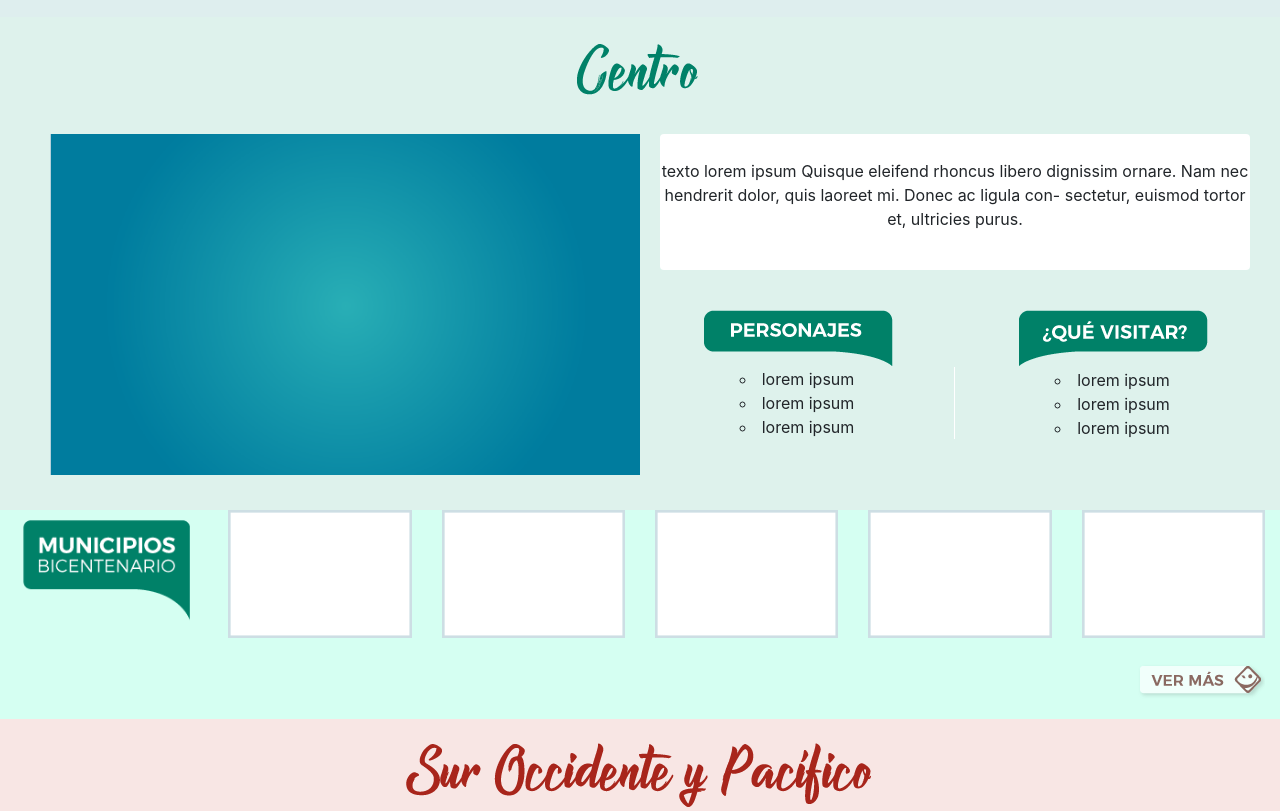
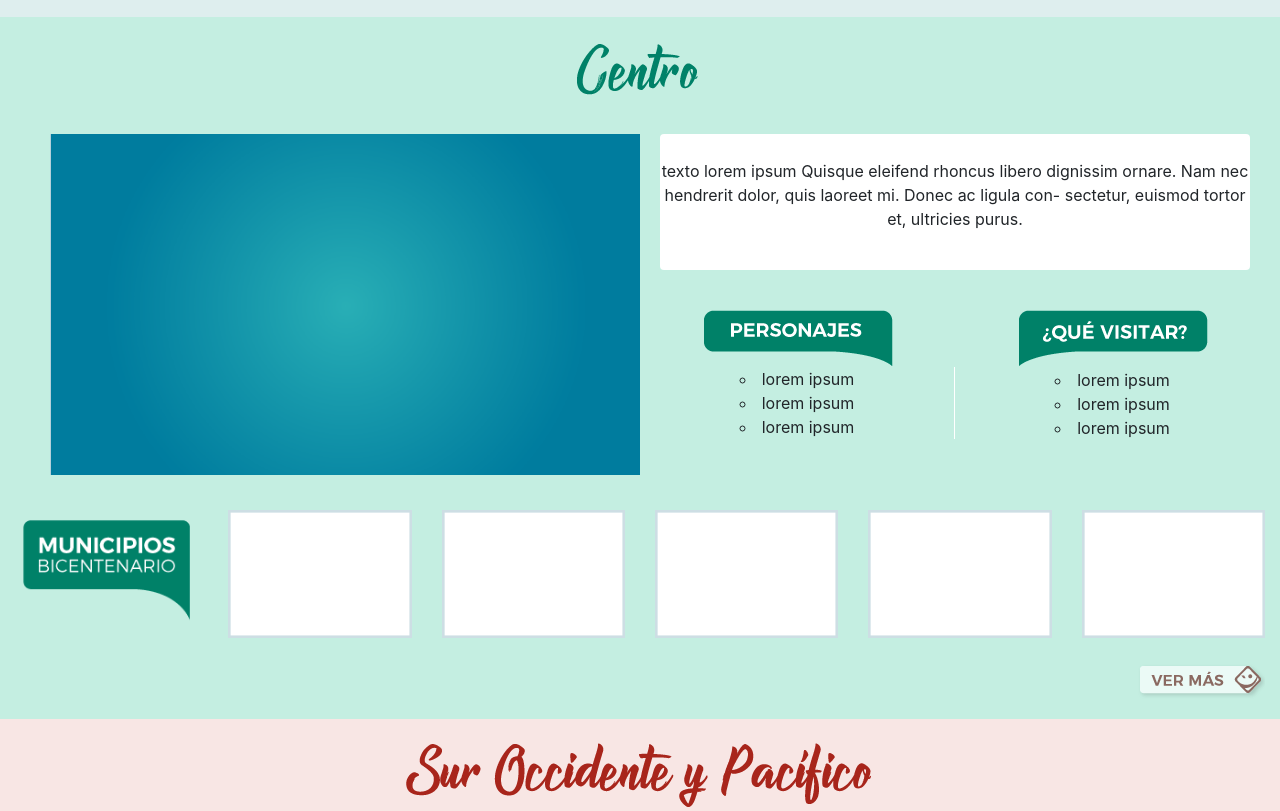
Before and after one commit to juanda3111/bicentenario, a plain HTML site: page index.html in a window 1280 px wide. Shown: the part 1655-2466 px from the top of the page. Drawn offline with nearby package versions, Linux system fonts and the light colour scheme.

Commit message:
agrego padding al navbar y cambio el color del div de centro a un verde mas fuerte

```diff
--- a/css/styles.css
+++ b/css/styles.css
@@ -10,7 +10,7 @@
 #removedor-decoracion-hipertextos{
   text-decoration: none;
   color: #804000;
-  padding-right:20px;/*de paso agrego un padding por aca*/
+  padding-right:35px;/*de paso agrego un padding por aca*/
 }
 
 a {
@@ -291,7 +291,7 @@ padding-bottom: 20px;
 /*div centro*/
 
 #color-fondo-centro{
-background-color: #def2ec;
+background-color: #c4eee1;
 text-align: center;
 padding:10px;
 padding-bottom: 20px;}
--- a/index.html
+++ b/index.html
@@ -220,7 +220,7 @@
 		</div>
 				<!--Imagenes de las regiones-->
 				<div class="container-fluid">
-					<div class="row" style="background-color:#d5fff2;">
+					<div class="row" style="background-color:#c4eee1;">
 						<div class="col-sm-2">
 							<img src="img/centro-municipios.png" alt="" style="width: 100%;">
 						</div>
@@ -242,7 +242,7 @@
 					</div>
 				</div>
 
-				<div class="container-fluid" id="boton-ver-mas-llanos" style="background-color:#d5fff2;">
+				<div class="container-fluid" id="boton-ver-mas-llanos" style="background-color:#c4eee1;">
 					<a href="http://pseditores.com/wordpress/"><img src="img/vermas.png" alt=""> </a>
 				</div>
 
```
Also changed, not shown: img/llanos-orientales.png (deleted), 1 other file.
